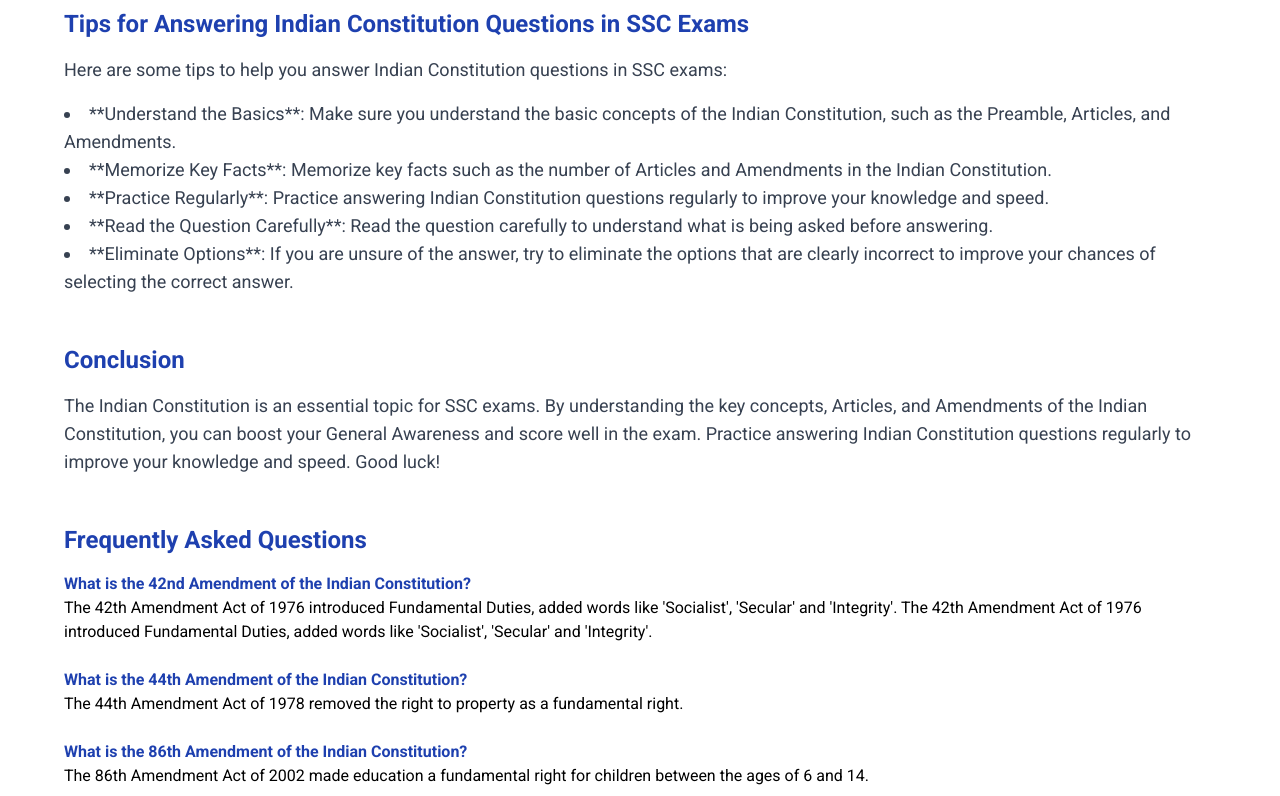
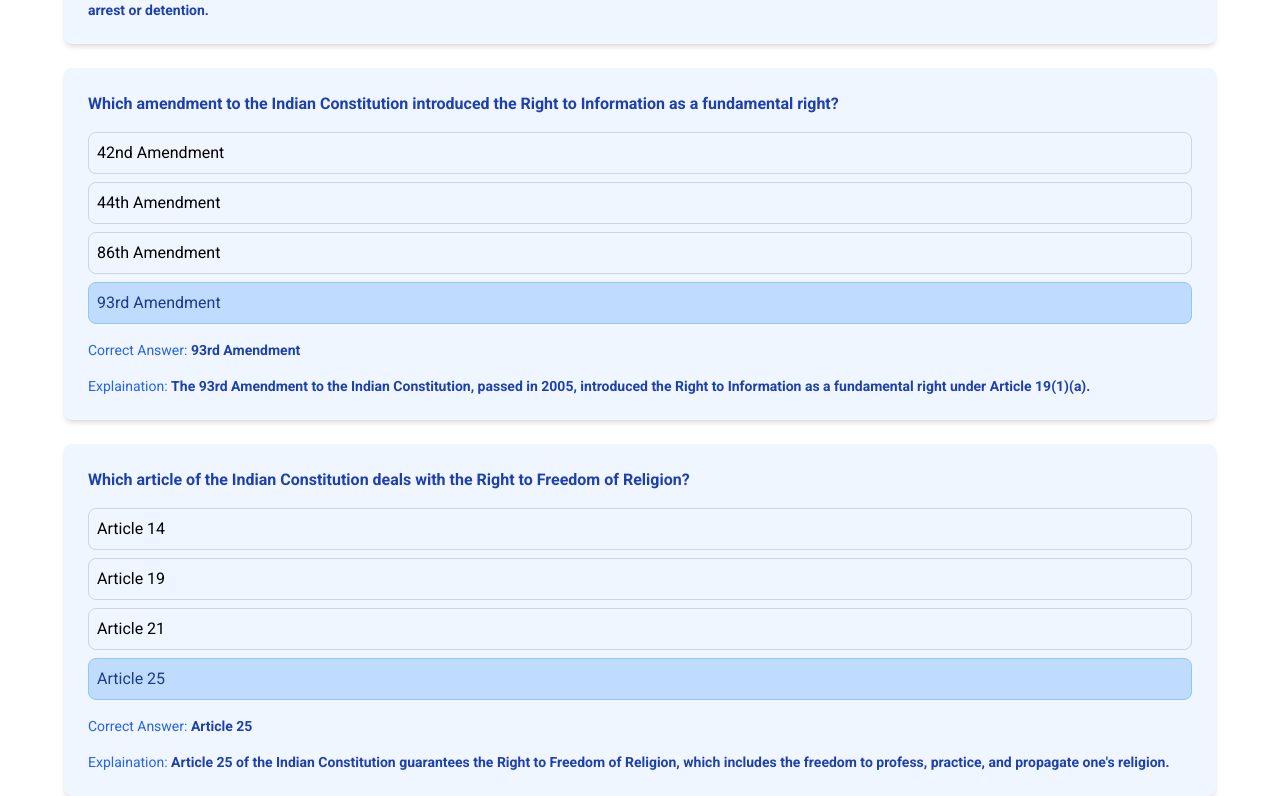
Before and after one commit to PatelAbhay550/examgain, a Next.js app: page /revision/ssc/indian-constitution-important-questions in a window 1280 px wide. Shown: the part 4804-5600 px from the top of the page. Built offline with nearby package versions, Linux system fonts and the light colour scheme.

Commit message:
Update revision.js

```diff
--- a/data/revision.js
+++ b/data/revision.js
@@ -637,6 +637,91 @@ export const revision = [
         extradetails:
           "The President of India can be removed from office by a process of impeachment initiated by the Parliament, if he/she is found guilty of violating the Constitution.",
       },
+      {
+        question:
+          "Which article of the Indian Constitution deals with the Right to Life and Personal Liberty?",
+        choices: ["Article 14", "Article 19", "Article 21", "Article 25"],
+        type: "MCQs",
+        correctAnswer: "Article 21",
+        extradetails:
+          "Article 21 of the Indian Constitution guarantees the Right to Life and Personal Liberty, which includes the right to live with dignity and freedom from arbitrary arrest or detention.",
+      },
+      {
+        question:
+          "Which amendment to the Indian Constitution introduced the Right to Information as a fundamental right?",
+        choices: [
+          "42nd Amendment",
+          "44th Amendment",
+          "86th Amendment",
+          "93rd Amendment",
+        ],
+        type: "MCQs",
+        correctAnswer: "93rd Amendment",
+        extradetails:
+          "The 93rd Amendment to the Indian Constitution, passed in 2005, introduced the Right to Information as a fundamental right under Article 19(1)(a).",
+      },
+      {
+        question:
+          "Which article of the Indian Constitution deals with the Right to Freedom of Religion?",
+        choices: ["Article 14", "Article 19", "Article 21", "Article 25"],
+        type: "MCQs",
+        correctAnswer: "Article 25",
+        extradetails:
+          "Article 25 of the Indian Constitution guarantees the Right to Freedom of Religion, which includes the freedom to profess, practice, and propagate one's religion.",
+      },
+      {
+        question: "Who has the power to appoint the Prime Minister of India?",
+        choices: ["President", "Vice President", "Supreme Court", "Parliament"],
+        type: "MCQs",
+        correctAnswer: "President",
+        extradetails:
+          "The President of India has the power to appoint the Prime Minister of India, who is usually the leader of the majority party in the Lok Sabha.",
+      },
+      {
+        question:
+          "Which amendment to the Indian Constitution introduced the Right to Education as a fundamental right?",
+        choices: [
+          "42nd Amendment",
+          "44th Amendment",
+          "86th Amendment",
+          "93rd Amendment",
+        ],
+        type: "MCQs",
+        correctAnswer: "86th Amendment",
+        extradetails:
+          "The 86th Amendment to the Indian Constitution, passed in 2002, introduced the Right to Education as a fundamental right under Article 21A.",
+      },
+      {
+        question:
+          "Which amendment to the Indian Constitution introduced the Right to Property as a legal right?",
+        choices: [
+          "42nd Amendment",
+          "44th Amendment",
+          "86th Amendment",
+          "36th Amendment",
+        ],
+        type: "MCQs",
+        correctAnswer: "44th Amendment",
+        extradetails:
+          "The 44th Amendment to the Indian Constitution, passed in 1978, removed the Right to Property as a fundamental right and made it a legal right.",
+      },
+      {
+        question:
+          "Which article of the Indian Constitution deals with the Right to Freedom of Speech and Expression?",
+        choices: ["Article 14", "Article 19(1)(a)", "Article 21", "Article 25"],
+        type: "MCQs",
+        correctAnswer: "Article 19(1)(a)",
+        extradetails:
+          "Article 19(1)(a) of the Indian Constitution guarantees the Right to Freedom of Speech and Expression, which includes the freedom to express one's opinions, beliefs, and ideas.",
+      },
+
+      {
+        question:
+          "Which article of the Indian Constitution deals with the Right to Life and Personal Liberty?",
+        choices: ["Article 14", "Article 19", "Article 21", "Article 25"],
+        type: "MCQs",
+        correctAnswer: "Article 21",
+      },
     ],
   },
 ];
```
